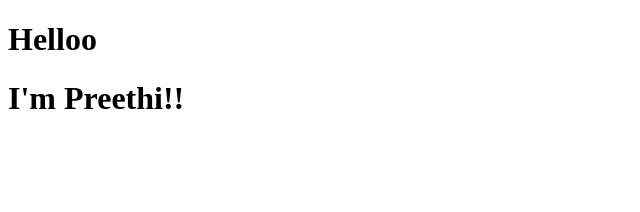
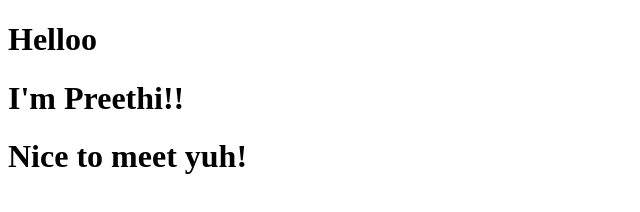
Before and after one commit to Preethi-1230/preethiii, a plain HTML site: page index.html in a window 1280 px wide. Shown: the whole page, without its empty margins (0-640 px from the left). Drawn offline with Linux system fonts and the light colour scheme.

Commit message:
updated once more!

```diff
--- a/index.html
+++ b/index.html
@@ -8,5 +8,6 @@
 <body>
     <h1>Helloo</h1>
     <h1>I'm Preethi!!</h1>
+    <h1>Nice to meet yuh!</h1>
 </body>
 </html>
```
